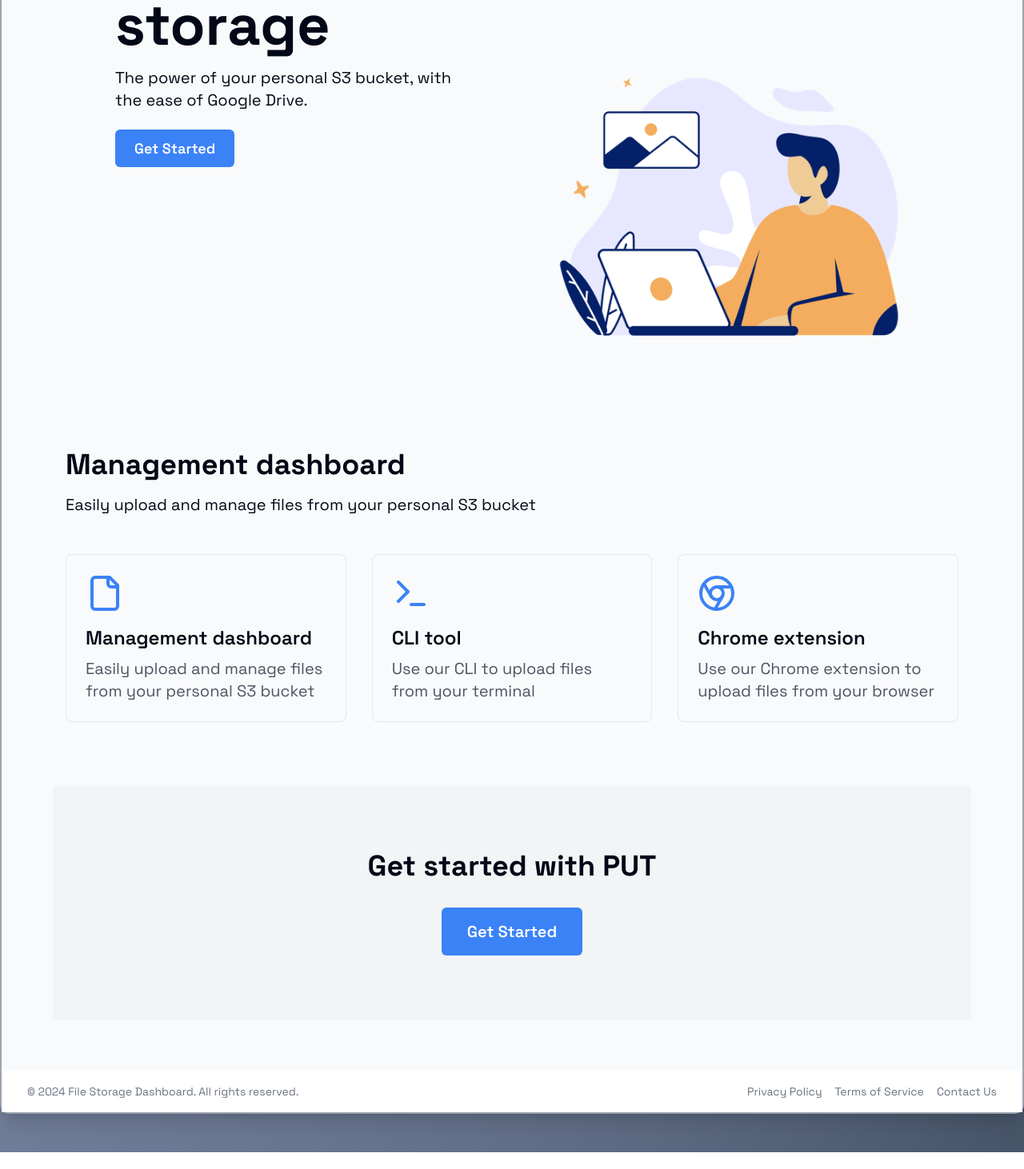
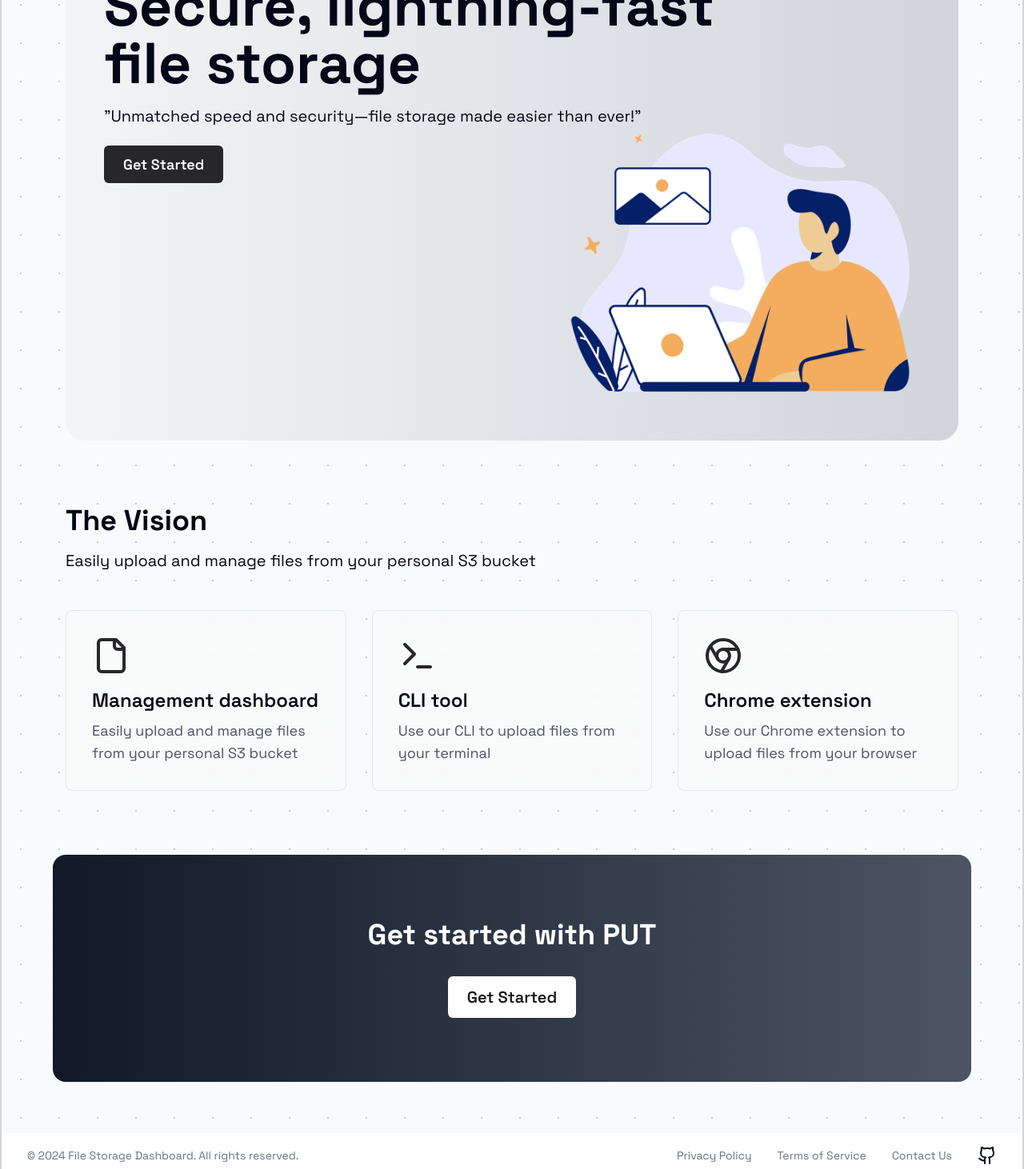
Before and after one commit to JasonLovesDoggo/htv_2024, a Next.js app: page / in a window 1280 px wide. Shown: the part 260-1722 px from the top of the page at 80% size. Before the commit the page ends 1701 px from the top, so only its background shows below. Built offline with nearby package versions, Linux system fonts and the light colour scheme.

Commit message:
refactor: update landing page

```diff
--- a/app/page.tsx
+++ b/app/page.tsx
@@ -9,7 +9,7 @@ import Services from "@/components/landing-page/Services";
 const Page = () => {
   return (
     <div className="relative flex min-h-screen flex-col bg-[conic-gradient(at_right,_var(--tw-gradient-stops))] from-indigo-200 via-slate-600 to-indigo-200 py-12">
-      <div className="mx-auto w-full max-w-4xl rounded-xl border-2 border-gray-400 bg-gray-50 text-xl shadow-xl lg:max-w-7xl">
+      <div className="mx-auto w-full max-w-4xl rounded-xl border-2 border-gray-300 bg-gray-50 bg-dots text-xl shadow-xl [background-size:48px_48px] lg:max-w-7xl">
         <Navbar />
         <div className="flex-grow px-4 py-16 md:px-8 xl:px-16">
           <Hero />
--- a/components/Footer.tsx
+++ b/components/Footer.tsx
@@ -1,5 +1,6 @@
 import React from "react";
 import Link from "next/link";
+import { Github } from "lucide-react";
 
 const Footer: React.FC = () => {
   return (
@@ -9,7 +10,7 @@ const Footer: React.FC = () => {
           <p className="text-sm text-gray-500">
             © 2024 File Storage Dashboard. All rights reserved.
           </p>
-          <nav className="flex space-x-4">
+          <nav className="flex items-center space-x-8">
             <Link
               href="/privacy"
               className="text-sm text-gray-500 hover:text-gray-700"
@@ -28,6 +29,9 @@ const Footer: React.FC = () => {
             >
               Contact Us
             </Link>
+            <Link href={""}>
+              <Github />
+            </Link>
           </nav>
         </div>
       </div>
--- a/components/landing-page/GetStarted.tsx
+++ b/components/landing-page/GetStarted.tsx
@@ -1,9 +1,11 @@
 const GetStarted = () => {
   return (
-    <section className="bg-gray-100 py-20">
+    <section className="rounded-2xl bg-gradient-to-r from-gray-900 to-gray-600 py-20">
       <div className="container mx-auto px-4 text-center">
-        <h2 className="mb-8 text-4xl font-bold">Get started with PUT</h2>
-        <button className="rounded-md bg-blue-500 px-8 py-4 text-xl font-semibold text-white transition-colors hover:bg-blue-600">
+        <h2 className="mb-8 text-4xl font-bold text-white">
+          Get started with PUT
+        </h2>
+        <button className="rounded-md bg-white px-6 py-3 text-xl font-semibold text-zinc-900 transition-colors hover:bg-white">
           Get Started
         </button>
       </div>
--- a/components/landing-page/Hero.tsx
+++ b/components/landing-page/Hero.tsx
@@ -4,26 +4,33 @@ import Link from "next/link";
 const Hero = () => {
   return (
     <section className="">
-      <div className="mx-auto flex max-w-5xl items-center px-4">
-        <div className="relative aspect-video">
+      <div className="mx-auto flex w-full items-center px-4">
+        <div className="relative aspect-video w-full overflow-hidden rounded-3xl bg-gradient-to-r from-gray-100 to-gray-300 p-12">
+          {/* <Image
+            src="/gradient.webp"
+            alt="idk"
+            fill
+            className="absolute inset-0"
+          /> */}
           <Image
             src="/man-working-on-laptop.png"
             alt="Man working on laptop"
             width={500}
             height={500}
-            className="absolute bottom-0 right-0 w-[450px] -scale-x-100 rounded-lg object-contain"
+            className="absolute bottom-0 right-12 w-[450px] -scale-x-100 rounded-lg object-contain"
           />
           <div className="relative">
             <h1 className="mb-4 text-7xl font-bold">
-              Secure, lightning-fast file storage
+              Secure, lightning-fast
+              <br />
+              file storage
             </h1>
-            <p className="mb-8 max-w-md text-xl">
-              The power of your personal S3 bucket, with the ease of Google
-              Drive.
+            <p className="mb-8 text-xl">
+              "Unmatched speed and security—file storage made easier than ever!"
             </p>
             <Link
               href="/files"
-              className="rounded-md bg-blue-500 px-6 py-3 text-lg font-semibold text-white transition-colors hover:bg-blue-600"
+              className="rounded-md bg-zinc-800 px-6 py-3 text-lg font-semibold text-white transition-colors hover:bg-zinc-900"
             >
               Get Started
             </Link>
--- a/components/landing-page/Services.tsx
+++ b/components/landing-page/Services.tsx
@@ -4,31 +4,31 @@ const Services = () => {
   return (
     <section className="py-20">
       <div className="container mx-auto px-4">
-        <h2 className="mb-4 text-4xl font-bold">Management dashboard</h2>
+        <h2 className="mb-4 text-4xl font-bold">The Vision</h2>
         <p className="mb-12 text-xl">
           Easily upload and manage files from your personal S3 bucket
         </p>
         <div className="grid grid-cols-3 gap-8">
-          <div className="rounded-lg border p-6">
-            <FileIcon className="mb-4 h-12 w-12 text-blue-500" />
+          <div className="rounded-lg border bg-zinc-50/50 p-8 backdrop-blur-sm">
+            <FileIcon className="mb-4 h-12 w-12 text-zinc-800" />
             <h3 className="mb-2 text-2xl font-semibold">
               Management dashboard
             </h3>
-            <p className="text-gray-600">
+            <p className="text-lg text-gray-600">
               Easily upload and manage files from your personal S3 bucket
             </p>
           </div>
-          <div className="rounded-lg border p-6">
-            <Terminal className="mb-4 h-12 w-12 text-blue-500" />
+          <div className="rounded-lg border bg-zinc-50/50 p-8 backdrop-blur-sm">
+            <Terminal className="mb-4 h-12 w-12 text-zinc-800" />
             <h3 className="mb-2 text-2xl font-semibold">CLI tool</h3>
-            <p className="text-gray-600">
+            <p className="text-lg text-gray-600">
               Use our CLI to upload files from your terminal
             </p>
           </div>
-          <div className="rounded-lg border p-6">
-            <Chrome className="mb-4 h-12 w-12 text-blue-500" />
+          <div className="rounded-lg border bg-zinc-50/50 p-8 backdrop-blur-sm">
+            <Chrome className="mb-4 h-12 w-12 text-zinc-800" />
             <h3 className="mb-2 text-2xl font-semibold">Chrome extension</h3>
-            <p className="text-gray-600">
+            <p className="text-lg text-gray-600">
               Use our Chrome extension to upload files from your browser
             </p>
           </div>
--- a/tailwind.config.ts
+++ b/tailwind.config.ts
@@ -10,80 +10,81 @@ const config: Config = {
   theme: {
     extend: {
       backgroundImage: {
-  			'gradient-radial': 'radial-gradient(var(--tw-gradient-stops))',
-  			'gradient-conic': 'conic-gradient(from 180deg at 50% 50%, var(--tw-gradient-stops))',
-  			dots: 'radial-gradient(circle, #0a0a0a30 1px, transparent 1px)'
+        "gradient-radial": "radial-gradient(var(--tw-gradient-stops))",
+        "gradient-conic":
+          "conic-gradient(from 180deg at 50% 50%, var(--tw-gradient-stops))",
+        dots: "radial-gradient(circle, #0a0a0a30 1px, transparent 1px)",
       },
       colors: {
-  			background: 'hsl(var(--background))',
-  			foreground: 'hsl(var(--foreground))',
+        background: "hsl(var(--background))",
+        foreground: "hsl(var(--foreground))",
         card: {
-  				DEFAULT: 'hsl(var(--card))',
-  				foreground: 'hsl(var(--card-foreground))'
+          DEFAULT: "hsl(var(--card))",
+          foreground: "hsl(var(--card-foreground))",
         },
         popover: {
-  				DEFAULT: 'hsl(var(--popover))',
-  				foreground: 'hsl(var(--popover-foreground))'
+          DEFAULT: "hsl(var(--popover))",
+          foreground: "hsl(var(--popover-foreground))",
         },
         primary: {
-  				DEFAULT: 'hsl(var(--primary))',
-  				foreground: 'hsl(var(--primary-foreground))'
+          DEFAULT: "hsl(var(--primary))",
+          foreground: "hsl(var(--primary-foreground))",
         },
         secondary: {
-  				DEFAULT: 'hsl(var(--secondary))',
-  				foreground: 'hsl(var(--secondary-foreground))'
+          DEFAULT: "hsl(var(--secondary))",
+          foreground: "hsl(var(--secondary-foreground))",
         },
         muted: {
-  				DEFAULT: 'hsl(var(--muted))',
-  				foreground: 'hsl(var(--muted-foreground))'
+          DEFAULT: "hsl(var(--muted))",
+          foreground: "hsl(var(--muted-foreground))",
         },
         accent: {
-  				DEFAULT: 'hsl(var(--accent))',
-  				foreground: 'hsl(var(--accent-foreground))'
+          DEFAULT: "hsl(var(--accent))",
+          foreground: "hsl(var(--accent-foreground))",
         },
         destructive: {
-  				DEFAULT: 'hsl(var(--destructive))',
-  				foreground: 'hsl(var(--destructive-foreground))'
+          DEFAULT: "hsl(var(--destructive))",
+          foreground: "hsl(var(--destructive-foreground))",
         },
-  			border: 'hsl(var(--border))',
-  			input: 'hsl(var(--input))',
-  			ring: 'hsl(var(--ring))',
+        border: "hsl(var(--border))",
+        input: "hsl(var(--input))",
+        ring: "hsl(var(--ring))",
         chart: {
-  				'1': 'hsl(var(--chart-1))',
-  				'2': 'hsl(var(--chart-2))',
-  				'3': 'hsl(var(--chart-3))',
-  				'4': 'hsl(var(--chart-4))',
-  				'5': 'hsl(var(--chart-5))'
-  			}
+          "1": "hsl(var(--chart-1))",
+          "2": "hsl(var(--chart-2))",
+          "3": "hsl(var(--chart-3))",
+          "4": "hsl(var(--chart-4))",
+          "5": "hsl(var(--chart-5))",
+        },
       },
       borderRadius: {
-  			lg: 'var(--radius)',
-  			md: 'calc(var(--radius) - 2px)',
-  			sm: 'calc(var(--radius) - 4px)'
+        lg: "var(--radius)",
+        md: "calc(var(--radius) - 2px)",
+        sm: "calc(var(--radius) - 4px)",
       },
       keyframes: {
-  			'accordion-down': {
+        "accordion-down": {
           from: {
-  					height: '0'
+            height: "0",
           },
           to: {
-  					height: 'var(--radix-accordion-content-height)'
-  				}
+            height: "var(--radix-accordion-content-height)",
           },
-  			'accordion-up': {
+        },
+        "accordion-up": {
           from: {
-  					height: 'var(--radix-accordion-content-height)'
+            height: "var(--radix-accordion-content-height)",
           },
           to: {
-  					height: '0'
-  				}
-  			}
+            height: "0",
+          },
+        },
       },
       animation: {
-  			'accordion-down': 'accordion-down 0.2s ease-out',
-  			'accordion-up': 'accordion-up 0.2s ease-out'
-  		}
-  	}
+        "accordion-down": "accordion-down 0.2s ease-out",
+        "accordion-up": "accordion-up 0.2s ease-out",
+      },
+    },
   },
   // eslint-disable-next-line @typescript-eslint/no-require-imports
   plugins: [require("tailwindcss-animate")],
```
Also changed, not shown: public/gradient.webp (added). Lines whose indentation alone changed are shown as unchanged.
